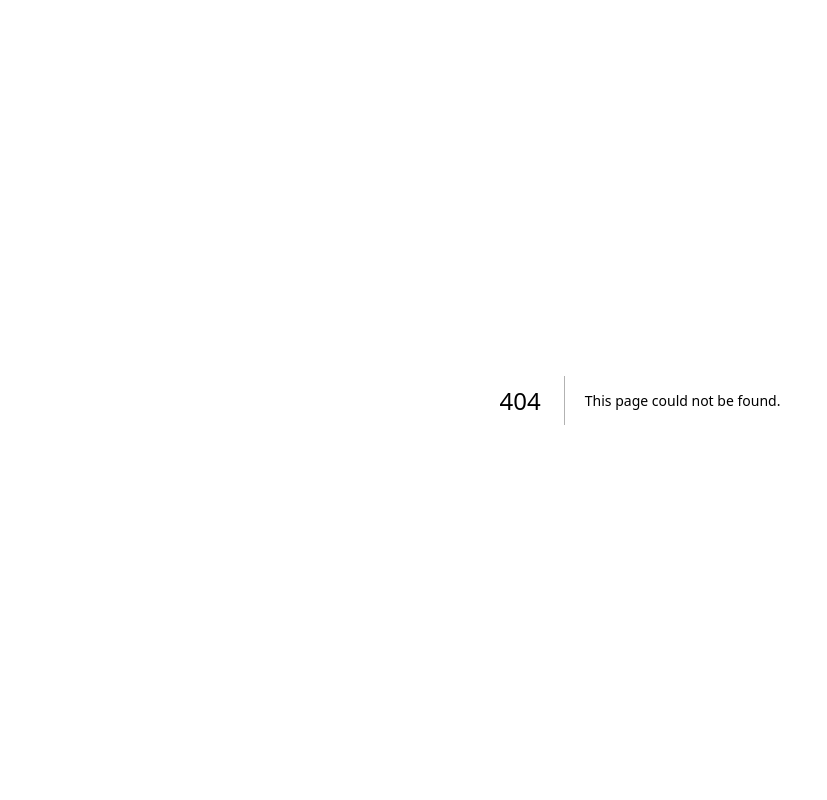
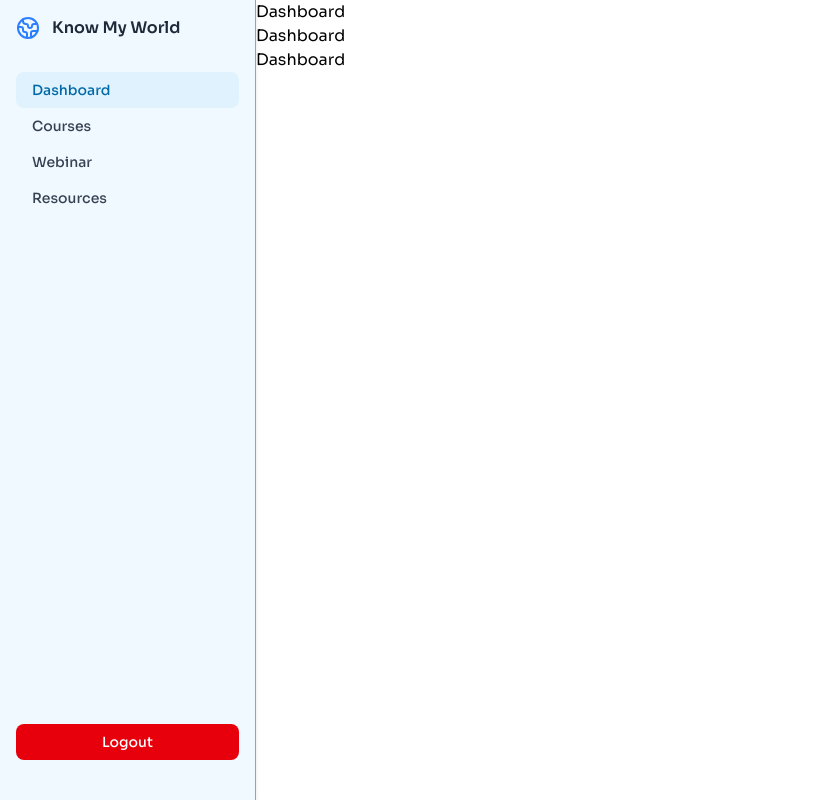
Before and after one commit to Henrycarnegie/kmw-frontend, a Next.js app: page /member in a window 1280 px wide. Before the commit this address had no page. Shown: the whole page, without its empty margins (0-827 px from the left). Built offline with nearby package versions, Linux system fonts and the light colour scheme; no server answers.

Commit message:
feat: implement member dashboard layout, sidebar navigation, and authentication hooks

```diff
--- /dev/null
+++ b/src/app/member/layout.tsx
@@ -0,0 +1,18 @@
+"use client";
+
+import Sidebar from '@/src/components/layout/member/Sidebar';
+import { SessionProvider } from 'next-auth/react';
+import React from 'react'
+
+const layout = ({children}: {children: React.ReactNode}) => {
+  return (
+    <SessionProvider>
+        <div className='flex'>
+            <Sidebar />
+            {children}
+        </div>
+    </SessionProvider>
+  )
+}
+
+export default layout
--- /dev/null
+++ b/src/app/member/page.tsx
@@ -0,0 +1,14 @@
+import React from 'react'
+
+const page = () => {
+  return (
+    <section>
+        <h1>Dashboard</h1>
+        <h1>Dashboard</h1>
+        <h1>Dashboard</h1>
+
+    </section>
+  )
+}
+
+export default page
--- /dev/null
+++ b/src/components/layout/member/Sidebar.tsx
@@ -0,0 +1,46 @@
+import Button from "../../ui/Button";
+import { useAuth } from "@/src/hooks/useAuth";
+import Link from "next/link";
+import { usePath } from "@/src/hooks/usePath";
+import { navSidebarLinks } from "@/src/constants/nav-links";
+import { Globe2 } from "lucide-react";
+
+const Sidebar = () => {
+   const { pathName } = usePath();
+
+   const { logout } = useAuth();
+
+   return (
+      <div className="w-64 bg-sky-50 h-screen border-r border-gray-400 shadow-md">
+         <Link href="/" className="w-full border-b border-gray-200">
+            <div className="flex items-center gap-3 px-4 py-4">
+               <Globe2 className="size-6 text-blue-500 shrink-0" />
+               <span className="font-semibold text-gray-800 text-base leading-none">
+                  Know My World
+               </span>
+            </div>
+         </Link>
+         <nav className="h-[calc(100vh-5rem)] flex flex-col justify-between">
+            <div className="p-4">
+               {navSidebarLinks.map((link) => (
+                  <Link key={link.href} href={link.href}>
+                     <Button
+                        variant={pathName === link.href ? "active" : "text"}
+                        className="block! text-left!"
+                     >
+                        {link.label}
+                     </Button>
+                  </Link>
+               ))}
+            </div>
+            <div className="p-4">
+               <Button variant="danger" onClick={logout}>
+                  Logout
+               </Button>{" "}
+            </div>
+         </nav>
+      </div>
+   );
+};
+
+export default Sidebar;
--- a/src/components/layout/public/Navbar.tsx
+++ b/src/components/layout/public/Navbar.tsx
@@ -2,7 +2,6 @@
 
 import { motion } from "framer-motion";
 import { Globe2, Menu } from "lucide-react";
-import { usePathname } from "next/navigation";
 import Link from "next/link";
 import Button from "../../ui/Button";
 import { AnimatePresence } from "framer-motion";
@@ -10,16 +9,12 @@ import { useState } from "react";
 import { useAuth } from "@/src/hooks/useAuth";
 import Image from "next/image";
 import LightBox from "../../ui/LightBox";
+import { usePath } from "@/src/hooks/usePath";
+import { navLandingPageLinks } from "@/src/constants/nav-links";
 
 const Navbar = () => {
-   const pathName = usePathname();
-   const navLinks = [
-      { href: "/", label: "Home" },
-      { href: "/sel_program", label: "SEL Program" },
-      { href: "/get-involved", label: "Get Involved" },
-      { href: "/about", label: "About" },
-      { href: "/blog", label: "Blog" },
-   ];
+   const { pathName } = usePath();
+
    const { user, isAuthenticated, login, logout } = useAuth();
    const [onClick, setOnClick] = useState(false);
 
@@ -36,7 +31,7 @@ const Navbar = () => {
             </Link>
 
             <div className="hidden md:flex gap-4">
-               {navLinks.map((link) => (
+               {navLandingPageLinks.map((link) => (
                   <Link key={link.href} href={link.href}>
                      <Button
                         variant={pathName === link.href ? "active" : "text"}
@@ -107,7 +102,7 @@ const Navbar = () => {
                   className="lg:hidden overflow-hidden bg-card"
                >
                   <nav className="flex flex-col p-4 gap-1">
-                     {navLinks.map((link) => (
+                     {navLandingPageLinks.map((link) => (
                         <Link
                            key={link.href}
                            href={link.href}
--- /dev/null
+++ b/src/constants/nav-links.ts
@@ -0,0 +1,14 @@
+export const navLandingPageLinks = [
+   { href: "/", label: "Home" },
+   { href: "/sel_program", label: "SEL Program" },
+   { href: "/get-involved", label: "Get Involved" },
+   { href: "/about", label: "About" },
+   { href: "/blog", label: "Blog" },
+];
+
+export const navSidebarLinks = [
+   { href: "/member", label: "Dashboard" },
+   { href: "/member/course", label: "Courses" },
+   { href: "/member/webinar", label: "Webinar" },
+   { href: "/member/resources", label: "Resources" },
+];
--- a/src/hooks/useAuth.ts
+++ b/src/hooks/useAuth.ts
@@ -5,11 +5,19 @@ import { useSession, signIn, signOut } from "next-auth/react";
 export const useAuth = () => {
    const { data: session, status } = useSession();
 
+   const login = () => {
+      signIn("google", { callbackUrl: "/member" });
+   };
+
+   const logout = () => {
+      signOut({ callbackUrl: "/" });
+   };
+
    return {
       user: session?.user,
       isLoading: status === "loading",
       isAuthenticated: status === "authenticated",
-    login: () => signIn("google"),
-    logout: () => signOut(),
+      login,
+      logout,
    };
 };
--- /dev/null
+++ b/src/hooks/usePath.ts
@@ -0,0 +1,9 @@
+"use client";
+
+import { usePathname } from "next/navigation";
+
+export const usePath = () => {
+   const pathName = usePathname();
+
+   return { pathName };
+};
```
Also changed, not shown: src/components/ui/Sidebar.tsx (deleted, +0 -12 lines). Lines whose indentation alone changed are shown as unchanged.
